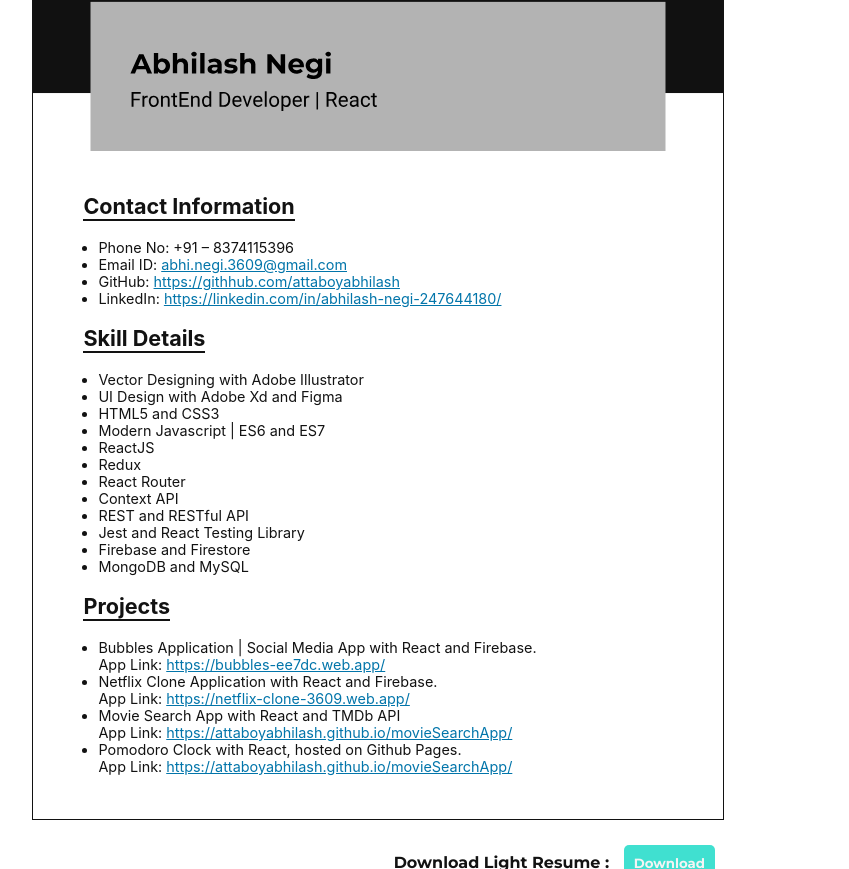
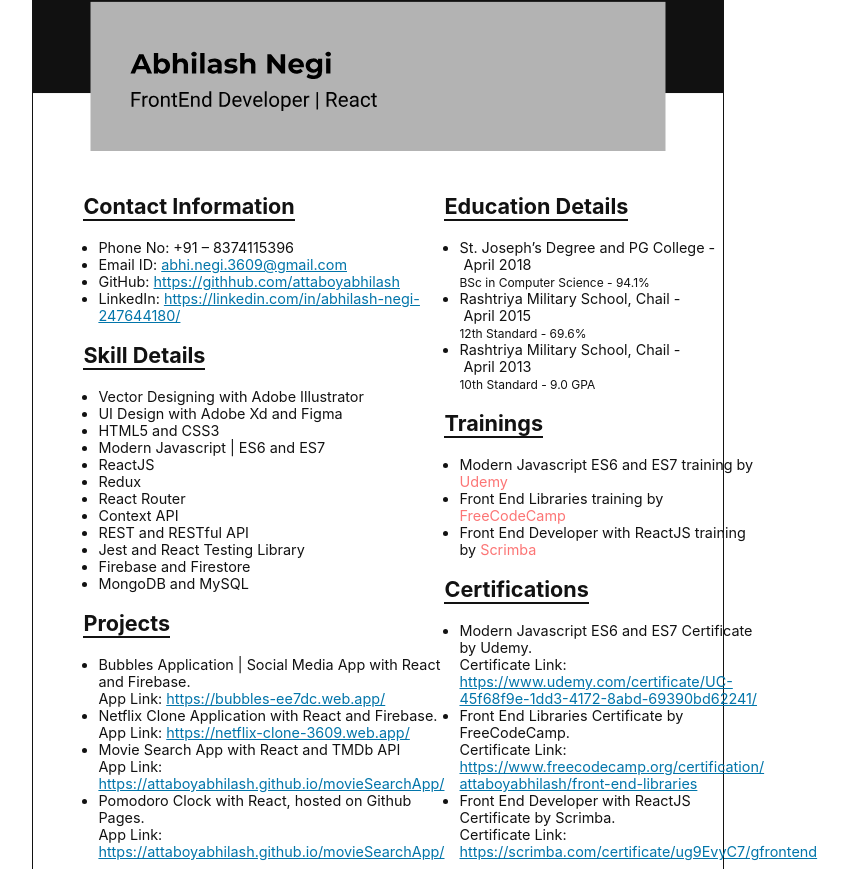
Before and after one commit to attaboyabhilash/CurriculumVitae, a React (Create React App) app: page / in a window 1280 px wide. Shown: the part 191-1060 px from the top of the page, without its empty margins (262-1111 px from the left). Built offline with nearby package versions, Linux system fonts and the light colour scheme.

Commit message:
hopefully completed, would require minor changes

```diff
--- a/src/components/ResumeContent.js
+++ b/src/components/ResumeContent.js
@@ -4,6 +4,9 @@ import { ThemeContext } from '../context/ThemeContext'
 import ContactInfo from './smaller-components/ContactInfo'
 import SkillDetails from './smaller-components/SkillDetails'
 import Projects from './smaller-components/Projects'
+import Education from './smaller-components/Education'
+import Trainings from './smaller-components/Trainings'
+import Certifications from './smaller-components/Certifications'
 
 function ResumeContent() {
     const { darkMode } = useContext(ThemeContext)
@@ -16,7 +19,9 @@ function ResumeContent() {
                     <Projects />
                 </div>
                 <div>
-
+                    <Education />
+                    <Trainings />
+                    <Certifications />
                 </div>
             </div>
             <div className="download-resume">
--- /dev/null
+++ b/src/components/smaller-components/Certifications.js
@@ -0,0 +1,19 @@
+import React from 'react'
+
+function Certifications() {
+    return (
+        <div className="small-container right">
+            <h2>Certifications</h2>
+            <ul>
+                <li>Modern Javascript ES6 and ES7 Certificate by Udemy. <br/>
+                    Certificate Link: <a target="blank" href="https://www.udemy.com/certificate/UC-45f68f9e-1dd3-4172-8abd-69390bd62241/">https://www.udemy.com/certificate/UC-45f68f9e-1dd3-4172-8abd-69390bd62241/</a></li>
+                <li>Front End Libraries Certificate by FreeCodeCamp.<br/>
+                    Certificate Link: <a target="blank" href="https://www.freecodecamp.org/certification/attaboyabhilash/front-end-libraries">https://www.freecodecamp.org/certification/<br/>attaboyabhilash/front-end-libraries</a></li>
+                <li>Front End Developer with ReactJS Certificate by Scrimba.<br/>
+                    Certificate Link: <a target="blank" href="https://scrimba.com/certificate/ug9EvyC7/gfrontend">https://scrimba.com/certificate/ug9EvyC7/gfrontend</a></li>
+            </ul>
+        </div>
+    )
+}
+
+export default Certifications
--- /dev/null
+++ b/src/components/smaller-components/Education.js
@@ -0,0 +1,22 @@
+import React from 'react'
+
+function Education() {
+    return (
+        <div className="small-container right">
+            <h2>Education Details</h2>
+            <ul>
+                <li>St. Joseph’s Degree and PG College - &nbsp; &nbsp; &nbsp;April 2018<br/>
+                    <small>BSc in Computer Science - 94.1%</small>
+                </li>
+                <li>Rashtriya Military School, Chail - &nbsp; &nbsp; &nbsp; &nbsp; &nbsp; &nbsp; &nbsp;April 2015<br/>
+                    <small>12th Standard - 69.6%</small>
+                </li>
+                <li>Rashtriya Military School, Chail - &nbsp; &nbsp; &nbsp; &nbsp; &nbsp; &nbsp; &nbsp;April 2013<br/>
+                    <small>10th Standard - 9.0 GPA</small>
+                </li>
+            </ul>
+        </div>
+    )
+}
+
+export default Education
--- /dev/null
+++ b/src/components/smaller-components/Trainings.js
@@ -0,0 +1,16 @@
+import React from 'react'
+
+function Trainings() {
+    return (
+        <div className="small-container">
+            <h2>Trainings</h2>
+            <ul>
+                <li>Modern Javascript ES6 and ES7 training by <span>Udemy</span></li>
+                <li>Front End Libraries training by <span>FreeCodeCamp</span></li>
+                <li>Front End Developer with ReactJS training by <span>Scrimba</span></li>
+            </ul>
+        </div>
+    )
+}
+
+export default Trainings
--- a/src/index.css
+++ b/src/index.css
@@ -73,6 +73,7 @@ nav h1{
   font-size: 0.9em;
   padding: 30px 50px;
   display: flex;
+  padding-bottom: 100px;
   justify-content: space-between;
 }
 
@@ -100,6 +101,18 @@ ul{
 .small-container a{
   color: #0275aa;
   text-decoration: underline;
+}
+
+.dark-mode .small-container ul li{
+  color: #DDD;
+}
+
+.small-container span{
+  color: #FC7575;
+}
+
+.right{
+  width: 320px;
 }
 
 .download-resume{
```
Also changed, not shown: 2 other files (tests, documents, lock files or other folders).
